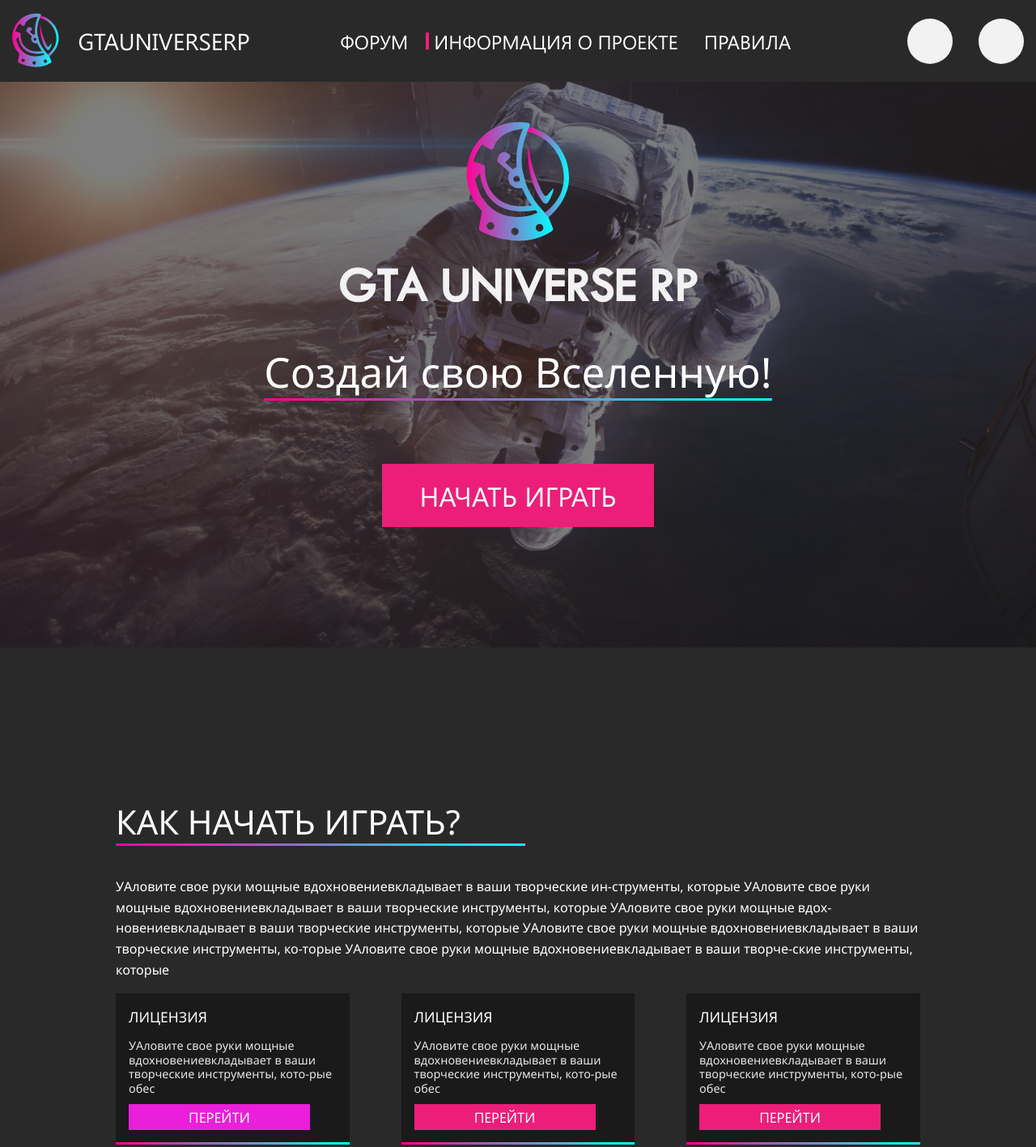
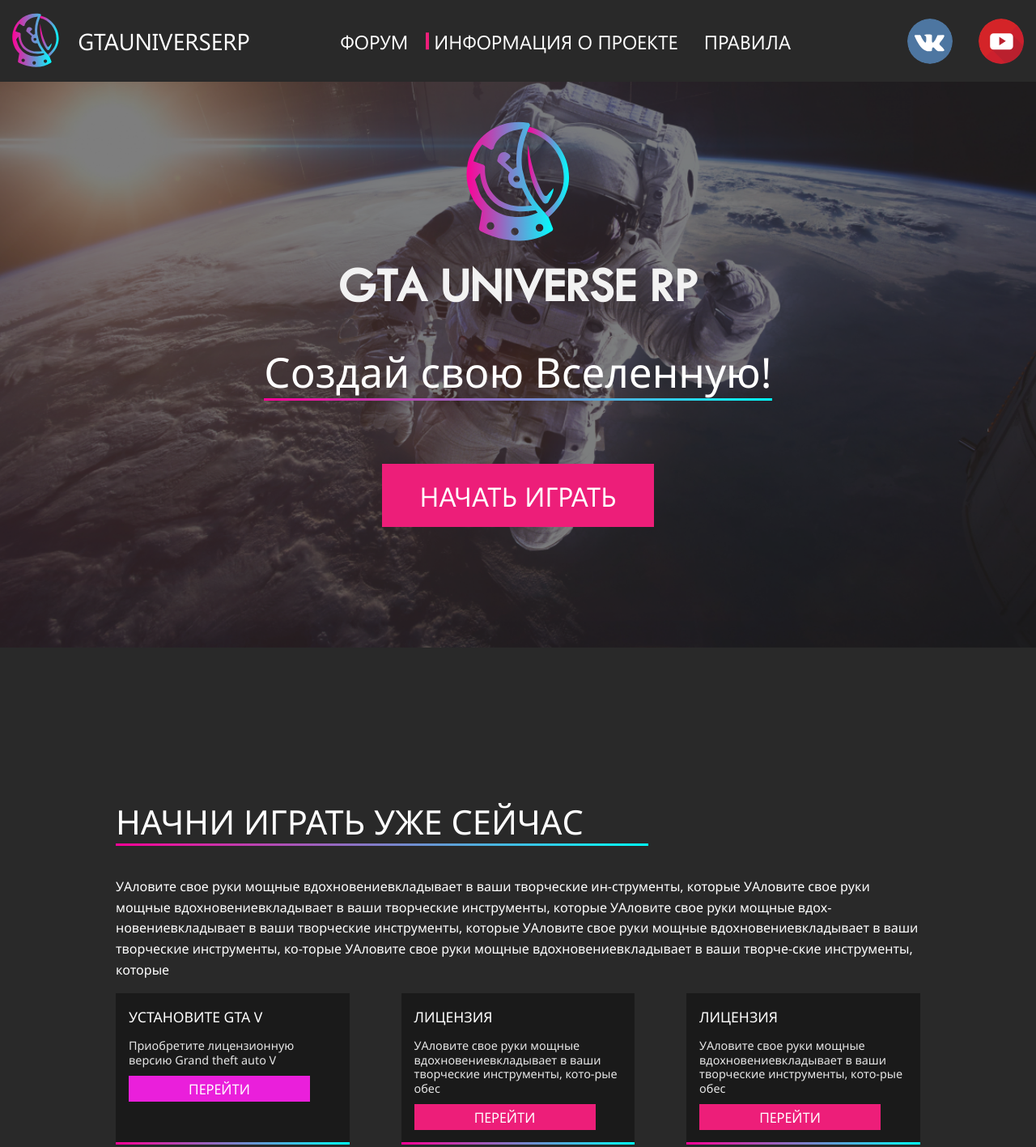
Before and after one commit to yayanshlyahov/gtauniverserp, a plain HTML site: page index.html in a window 1280 px wide. Shown: the top 1417 px of the page at 81% size. Drawn offline with nearby package versions, Linux system fonts and the light colour scheme.

```diff
--- a/css/style.css
+++ b/css/style.css
@@ -95,6 +95,15 @@
   display: inline-block;
   margin-right: 4rem;
 }
+
+.icon-vk {
+  background: url(../img/vk.svg);
+}
+
+.icon-youtube {
+  background: url(../img/youtube.svg);
+}
+
 .icon:last-child {
   margin-right: 0;
 }
--- a/index.html
+++ b/index.html
@@ -41,8 +41,8 @@
               </div>
             </div>
             <div class="right">
-              <a class="icon" href="#"></a>
-              <a class="icon" href="#"></a>
+              <a class="icon icon-vk" href="https://vk.com/gtauniverseteam"></a>
+              <a class="icon icon-youtube" href="https://www.youtube.com/channel/UC4yKUwXgWUOGPZrn1i7h1uw"></a>
             </div>
           </div>
         </div>
@@ -60,12 +60,12 @@
     </div>
     <div id="play" class="play">
       <div class="container">
-        <h3 class="b-grad pr">как начать играть?</h3>
+        <h3 class="b-grad pr">НАЧНИ ИГРАТЬ УЖЕ СЕЙЧАС</h3>
         <p>УAловите свое руки мощные вдохновениевкладывает в ваши творческие ин-струменты, которые УAловите свое руки мощные вдохновениевкладывает в ваши творческие инструменты, которые УAловите свое руки мощные вдох-новениевкладывает в ваши творческие инструменты, которые УAловите свое руки мощные вдохновениевкладывает в ваши творческие инструменты, ко-торые УAловите свое руки мощные вдохновениевкладывает в ваши творче-ские инструменты, которые</p>
         <div class="row">
           <div class="license b-grad">
-            <h4>лицензия</h4>
-            <p class="small">УAловите свое руки мощные вдохновениевкладывает в ваши творческие инструменты, кото-рые обес</p>
+            <h4>Установите GTA V</h4>
+            <p class="small">Приобретите лицензионную версию Grand theft auto V</p>
             <a class="btn small" href="">перейти</a>
           </div>
           <div class="license b-grad">
@@ -76,7 +76,7 @@
           <div class="license b-grad">
             <h4>лицензия</h4>
             <p class="small">УAловите свое руки мощные вдохновениевкладывает в ваши творческие инструменты, кото-рые обес</p>
-            <a class="btn small" href="">перейти</a>
+            <a class="btn small" href="https://store.steampowered.com/app/271590/Grand_Theft_Auto_V/">перейти</a>
           </div>
         </div>
       </div>
```
Also changed, not shown: img/vk.svg (added), img/youtube.svg (added).
